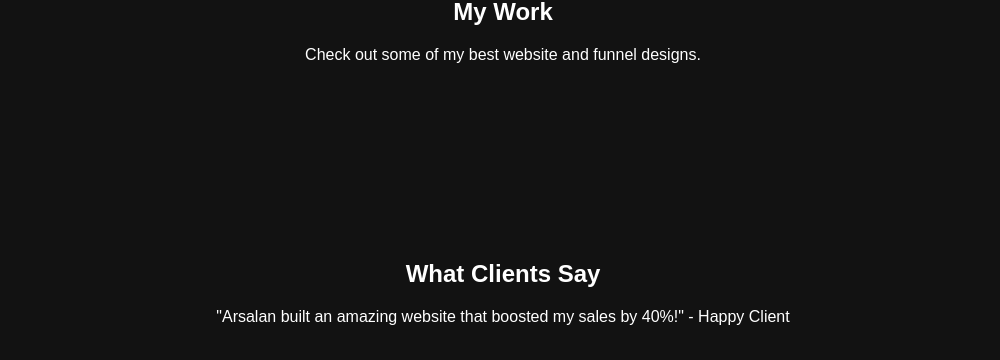
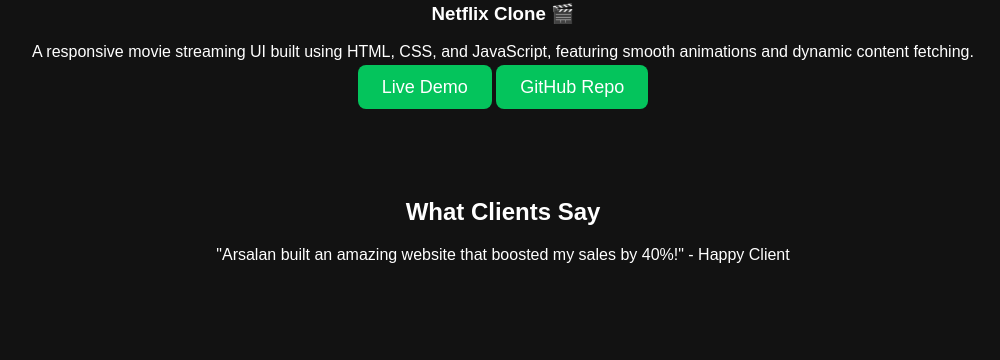
Before and after one commit to Karsalan399/portfolio-website, a plain HTML site: page index.html in a window 1280 px wide. Shown: the part 902-1262 px from the top of the page, without its empty margins (137-1137 px from the left). Drawn offline with nearby package versions, Linux system fonts and the light colour scheme.

Commit message:
index.html

```diff
--- a/index.html
+++ b/index.html
@@ -12,12 +12,18 @@
     <header class="hero">
         <h1 id="typing-text"></h1>
         <p>Helping businesses grow with stunning, high-performing websites.</p>
-        <a href="https://instagram.com/yourhandle" class="btn">Work With Me</a>
+        <a href="https://www.instagram.com/arsalancreates/" class="btn">Work With Me</a>
     </header>
 
-    <section class="section parallax" id="work">
-        <h2 class="slide-in">My Work</h2>
-        <p class="fade-in">Check out some of my best website and funnel designs.</p>
+    <section id="projects">
+    <h2>My Projects</h2>
+    <div class="project-card">
+        <img src="netflix-clone-thumbnail.jpg" alt="Netflix Clone Screenshot">
+        <h3>Netflix Clone 🎬</h3>
+        <p>A responsive movie streaming UI built using HTML, CSS, and JavaScript, featuring smooth animations and dynamic content fetching.</p>
+        <a href="https://your-live-demo-link.com" class="btn" target="_blank">Live Demo</a>
+        <a href="https://github.com/yourusername/netflix-clone" class="btn" target="_blank">GitHub Repo</a>
+    </div>
     </section>
 
     <section class="section" id="testimonials">
@@ -27,7 +33,7 @@
 
     <section class="cta">
         <h2 class="slide-in">Ready to Elevate Your Brand?</h2>
-        <a href="https://instagram.com/yourhandle" class="btn">Contact Me</a>
+        <a href="https://www.instagram.com/arsalancreates/" class="btn">Contact Me</a>
     </section>
 </body>
 </html>
```
